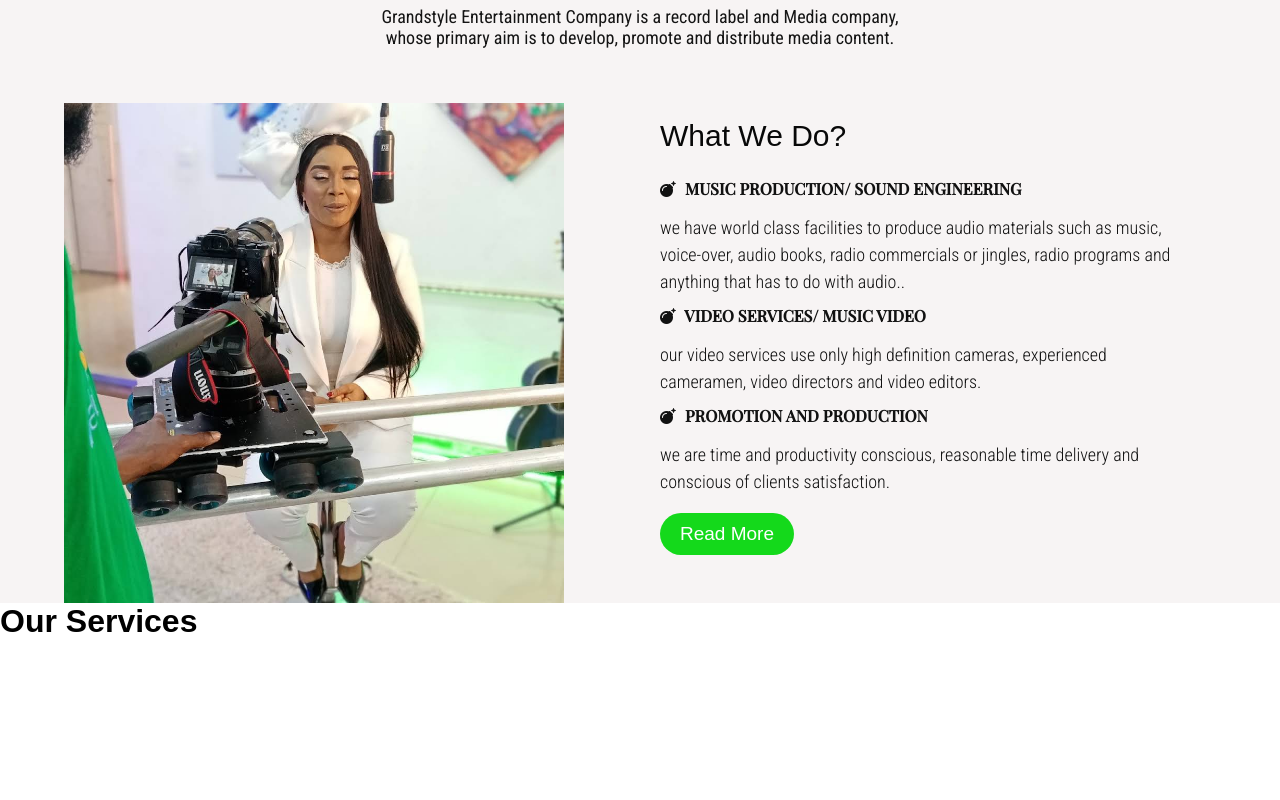
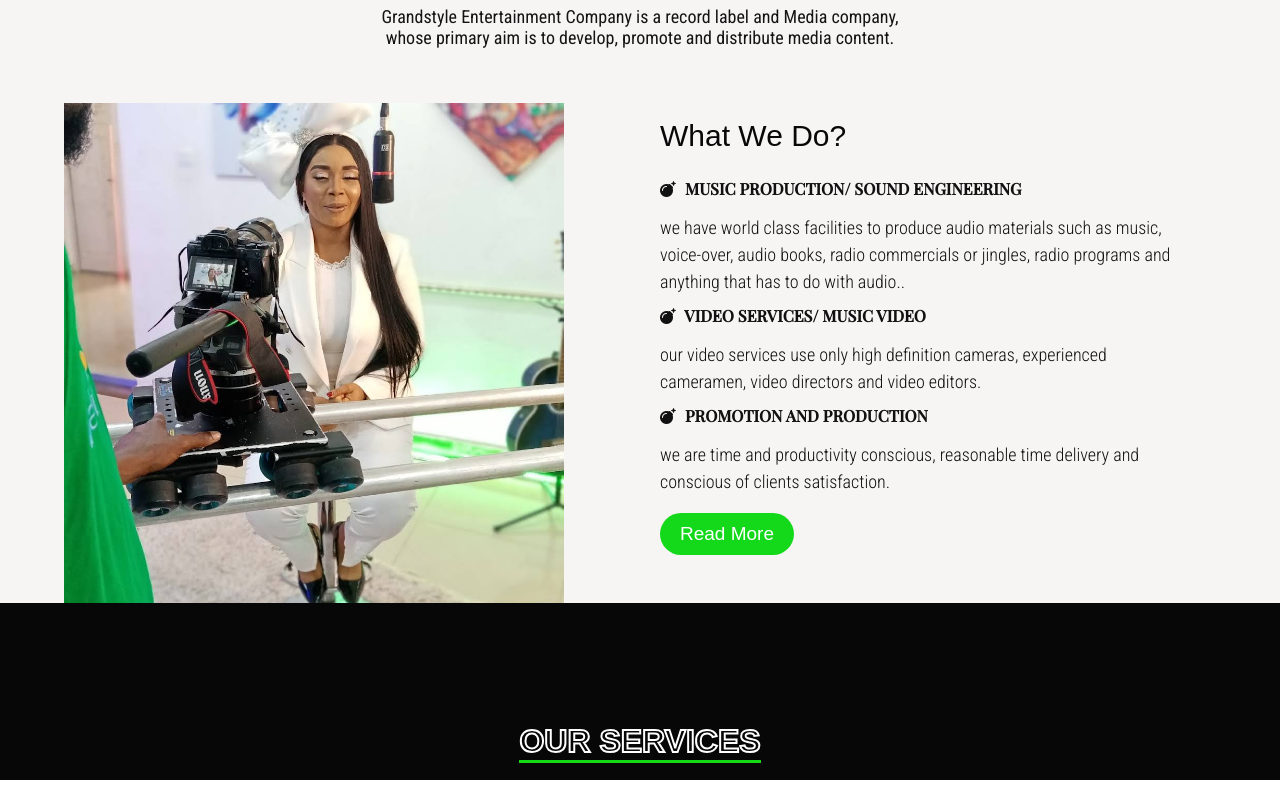
Before and after one commit to Soft-icode/Grandstyle, a plain HTML site: page index.html in a window 1280 px wide. Shown: the part 971-1771 px from the top of the page. Before the commit the page ends 1611 px from the top, so only its background shows below. Drawn offline with nearby package versions, Linux system fonts and the light colour scheme; a web font is replaced by a local one.

Commit message:
Update style.css

```diff
--- a/style.css
+++ b/style.css
@@ -241,6 +241,38 @@
   .about-content .read-more:hover{
     background-color: #d9141d;
   }
+  .services{
+    width: 100%;
+    padding-top: 6.25rem;
+    background-color: #070707;
+  }
+  .services-section{
+    width: 90%;
+    display: flex;
+    justify-content: center;
+    align-items: center;
+    flex-direction: column;
+    text-align: center;
+    margin: 20px auto;
+  }
+  .services-section h1{
+    margin-bottom: 20px;
+    text-transform: uppercase;
+    -webkit-text-stroke-color: #fff;
+    color: transparent;
+    -webkit-text-stroke-width: 0.125rem;
+    font-weight: 700;
+    position: relative;
+  }
+  .services-section h1::after{
+    content: '';
+    position: absolute;
+    width: 100%;
+    height: 3px;
+    display: block;
+    margin: 0 auto;
+    background-color: #14d914;
+  }
 /* MOBILE VERSION */
 @media only screen and (max-width: 680px) {
    #nav{
```
